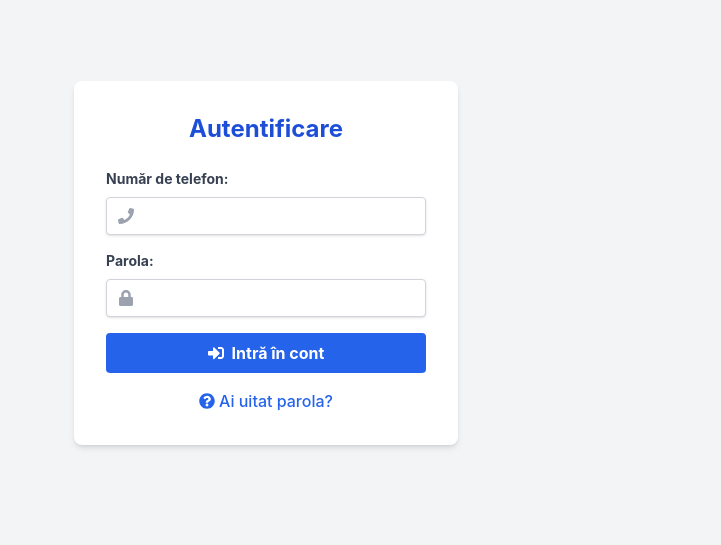
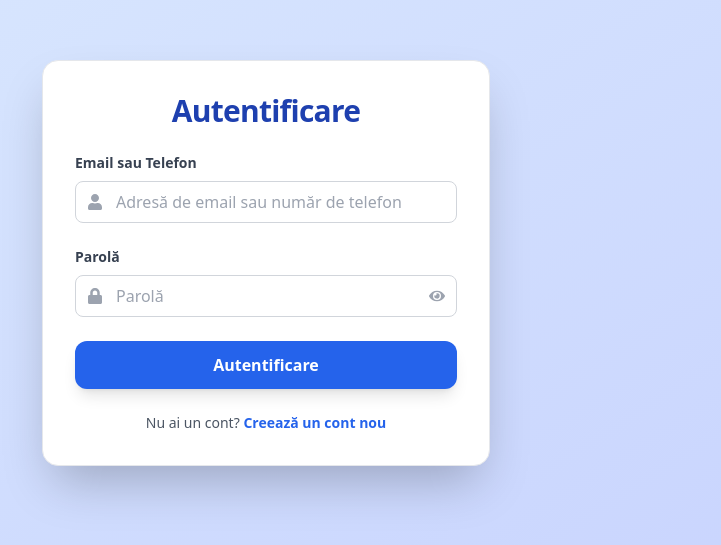
Before and after one commit to NakaRO96/aplicatie-evidenta-frontend, a React (Create React App) app: page /login in a window 1280 px wide. Shown: the part 137-682 px from the top of the page, without its empty margins (374-1095 px from the left). Built offline with nearby package versions, Linux system fonts and the light colour scheme.

Commit message:
actualizare cronometru

```diff
--- a/src/pages/CreateAccountPage.js
+++ b/src/pages/CreateAccountPage.js
@@ -2,14 +2,15 @@ import React, { useState } from 'react';
 import { Link, useNavigate } from 'react-router-dom';
 import axios from 'axios';
 import { useAuth } from '../context/AuthContext';
-import { toast } from 'react-toastify'; // NOU: Importă funcția toast
-import { FaUser, FaPhone, FaLock, FaUserPlus, FaArrowLeft } from 'react-icons/fa'; // NOU: Importă iconițele necesare
+import { toast } from 'react-toastify';
+import { FaUser, FaPhone, FaLock, FaUserPlus, FaArrowLeft, FaEye, FaEyeSlash } from 'react-icons/fa'; // NOU: FaEye, FaEyeSlash
 
 function CreateAccountPage() {
   const [name, setName] = useState('');
   const [phoneNumber, setPhoneNumber] = useState('');
   const [password, setPassword] = useState('');
   const [role, setRole] = useState('client');
+  const [showPassword, setShowPassword] = useState(false); // NOU: Stare pentru vizibilitatea parolei
   // Eliminat: const [message, setMessage] = useState('');
   // Eliminat: const [error, setError] = useState('');
   const navigate = useNavigate();
@@ -23,7 +24,7 @@ function CreateAccountPage() {
     // Eliminat: setError('');
 
     if (!name || !phoneNumber || !password) {
-      toast.error('Te rog să completezi toate câmpurile.'); // MODIFICAT
+      toast.error('Te rog să completezi toate câmpurile.');
       return;
     }
 
@@ -39,7 +40,7 @@ function CreateAccountPage() {
           Authorization: `Bearer ${token}`
         }
       });
-      toast.success(res.data.msg || 'Contul a fost creat cu succes!'); // MODIFICAT
+      toast.success(res.data.msg || 'Contul a fost creat cu succes!');
       setName('');
       setPhoneNumber('');
       setPassword('');
@@ -50,11 +51,11 @@ function CreateAccountPage() {
       if (err.response && err.response.status === 401) {
         logout();
         navigate('/login');
-        toast.error('Sesiunea a expirat. Te rugăm să te autentifici din nou ca admin.'); // MODIFICAT
+        toast.error('Sesiunea a expirat. Te rugăm să te autentifici din nou ca admin.');
       } else if (err.response && err.response.status === 400 && err.response.data.msg) {
-        toast.error(err.response.data.msg); // MODIFICAT
+        toast.error(err.response.data.msg);
       } else {
-        toast.error('A apărut o eroare la crearea contului.'); // MODIFICAT
+        toast.error('A apărut o eroare la crearea contului.');
       }
     }
   };
@@ -64,58 +65,65 @@ function CreateAccountPage() {
       <div className="bg-white p-6 sm:p-8 rounded-2xl shadow-xl w-full max-w-lg border border-blue-100">
         <h2 className="text-3xl sm:text-4xl font-extrabold text-center mb-6 text-blue-800 tracking-tight">Creează Cont Nou</h2>
         <form onSubmit={handleSubmit} className="space-y-5">
-          <div className="relative"> {/* NOU: Adăugat relative */}
+          <div className="relative">
             <label htmlFor="name" className="block text-gray-700 text-base font-semibold mb-1">
               Nume Prenume:
             </label>
-            <div className="relative"> {/* NOU: Adăugat relative pentru iconiță */}
+            <div className="relative">
               <span className="absolute inset-y-0 left-0 pl-3 flex items-center text-gray-400">
-                <FaUser /> {/* NOU: Iconiță */}
+                <FaUser />
               </span>
               <input
                 type="text"
                 id="name"
-                className="w-full px-4 py-2 pl-10 border border-gray-300 rounded-lg focus:outline-none focus:ring-3 focus:ring-blue-400 transition-all duration-200 shadow-sm" // MODIFICAT: Adăugat pl-10
+                className="w-full px-4 py-2 pl-10 border border-gray-300 rounded-lg focus:outline-none focus:ring-3 focus:ring-blue-400 transition-all duration-200 shadow-sm"
                 value={name}
                 onChange={(e) => setName(e.target.value)}
                 required
               />
             </div>
           </div>
-          <div className="relative"> {/* NOU: Adăugat relative */}
+          <div className="relative">
             <label htmlFor="phoneNumber" className="block text-gray-700 text-base font-semibold mb-1">
               Număr de telefon:
             </label>
-            <div className="relative"> {/* NOU: Adăugat relative pentru iconiță */}
+            <div className="relative">
               <span className="absolute inset-y-0 left-0 pl-3 flex items-center text-gray-400">
-                <FaPhone /> {/* NOU: Iconiță */}
+                <FaPhone />
               </span>
               <input
-                type="text"
+                type="tel" // MODIFICAT: Tip "tel" pentru tastatura numerică pe mobil
                 id="phoneNumber"
-                className="w-full px-4 py-2 pl-10 border border-gray-300 rounded-lg focus:outline-none focus:ring-3 focus:ring-blue-400 transition-all duration-200 shadow-sm" // MODIFICAT: Adăugat pl-10
+                className="w-full px-4 py-2 pl-10 border border-gray-300 rounded-lg focus:outline-none focus:ring-3 focus:ring-blue-400 transition-all duration-200 shadow-sm"
                 value={phoneNumber}
                 onChange={(e) => setPhoneNumber(e.target.value)}
                 required
               />
             </div>
           </div>
-          <div className="relative"> {/* NOU: Adăugat relative */}
+          <div className="relative">
             <label htmlFor="password" className="block text-gray-700 text-base font-semibold mb-1">
               Parola inițială:
             </label>
-            <div className="relative"> {/* NOU: Adăugat relative pentru iconiță */}
+            <div className="relative">
               <span className="absolute inset-y-0 left-0 pl-3 flex items-center text-gray-400">
-                <FaLock /> {/* NOU: Iconiță */}
+                <FaLock />
               </span>
               <input
-                type="password"
+                type={showPassword ? 'text' : 'password'} // NOU: Tip dinamic pentru vizibilitatea parolei
                 id="password"
-                className="w-full px-4 py-2 pl-10 border border-gray-300 rounded-lg focus:outline-none focus:ring-3 focus:ring-blue-400 transition-all duration-200 shadow-sm" // MODIFICAT: Adăugat pl-10
+                className="w-full px-4 py-2 pl-10 pr-10 border border-gray-300 rounded-lg focus:outline-none focus:ring-3 focus:ring-blue-400 transition-all duration-200 shadow-sm"
                 value={password}
                 onChange={(e) => setPassword(e.target.value)}
                 required
               />
+              <button
+                type="button"
+                onClick={() => setShowPassword(!showPassword)} // NOU: Toggle vizibilitate
+                className="absolute inset-y-0 right-0 top-0 pr-3 flex items-center text-gray-400 hover:text-blue-500 transition-colors duration-200 focus:outline-none h-full" // Ajustat h-full
+              >
+                {showPassword ? <FaEyeSlash /> : <FaEye />}
+              </button>
             </div>
           </div>
           <div>
@@ -132,22 +140,20 @@ function CreateAccountPage() {
               <option value="admin">Administrator</option>
             </select>
           </div>
-          {/* Eliminat: {error && <p className="text-red-600 text-sm font-medium mt-4 text-center">{error}</p>} */}
-          {/* Eliminat: {message && <p className="text-green-600 text-sm font-medium mt-4 text-center">{message}</p>} */}
           <button
             type="submit"
-            className="bg-blue-600 hover:bg-blue-700 active:bg-blue-800 text-white font-bold py-3 px-4 rounded-xl focus:outline-none focus:shadow-outline w-full transition-all duration-300 shadow-md hover:shadow-lg mt-5 flex items-center justify-center gap-2" // MODIFICAT: Adăugat flex, items-center, justify-center, gap-2
+            className="bg-blue-600 hover:bg-blue-700 active:bg-blue-800 text-white font-bold py-3 px-4 rounded-xl focus:outline-none focus:shadow-outline w-full transition-all duration-300 shadow-md hover:shadow-lg mt-5 flex items-center justify-center gap-2"
           >
-            <FaUserPlus /> {/* NOU: Iconiță */}
+            <FaUserPlus />
             Creează Cont
           </button>
         </form>
         <div className="mt-6 text-center">
           <Link
             to="/admin"
-            className="inline-flex items-center text-blue-700 hover:text-blue-900 font-semibold transition-colors duration-200 text-base group gap-2" // MODIFICAT: Adăugat gap-2
+            className="inline-flex items-center text-blue-700 hover:text-blue-900 font-semibold transition-colors duration-200 text-base group gap-2"
           >
-            <FaArrowLeft className="transform group-hover:-translate-x-1 transition-transform duration-200" /> {/* NOU: Iconiță */}
+            <FaArrowLeft className="transform group-hover:-translate-x-1 transition-transform duration-200" />
             Înapoi la Panoul Administrator
           </Link>
         </div>
--- a/src/pages/LoginPage.js
+++ b/src/pages/LoginPage.js
@@ -1,91 +1,106 @@
 import React, { useState } from 'react';
-import { useNavigate, Link } from 'react-router-dom';
+import { Link, useNavigate } from 'react-router-dom';
+import axios from 'axios';
+import { toast } from 'react-toastify';
 import { useAuth } from '../context/AuthContext';
-import { toast } from 'react-toastify';
-import { FaPhone, FaLock, FaSignInAlt, FaQuestionCircle } from 'react-icons/fa'; // NOU: Importă iconițele necesare
+import { FaLock, FaUser, FaEye, FaEyeSlash } from 'react-icons/fa'; // NOU: FaLock, FaEye, FaEyeSlash
 
 function LoginPage() {
-  const [phoneNumber, setPhoneNumber] = useState('');
-  const [password, setPassword] = useState('');
+  const [formData, setFormData] = useState({
+    emailOrPhone: '',
+    password: '',
+  });
+  const [showPassword, setShowPassword] = useState(false); // NOU: Stare pentru vizibilitatea parolei
+  const { login } = useAuth();
   const navigate = useNavigate();
-  const { login } = useAuth();
 
-  const handleSubmit = async (e) => {
+  const BACKEND_URL = 'https://aplicatie-evidenta-backend.onrender.com';
+
+  const handleChange = (e) => {
+    setFormData({ ...formData, [e.target.name]: e.target.value });
+  };
+
+  const handleLogin = async (e) => {
     e.preventDefault();
+    try {
+      const res = await axios.post(`${BACKEND_URL}/api/users/login`, formData);
+      login(res.data.token, res.data.user);
+      toast.success('Autentificare reușită!');
 
-    if (!phoneNumber || !password) {
-      toast.error('Te rog să introduci numărul de telefon și parola.');
-      return;
-    }
-
-    const result = await login(phoneNumber, password);
-    if (result.success) {
-      if (result.role === 'admin') {
+      if (res.data.user.role === 'admin') {
         navigate('/admin');
       } else {
         navigate('/client');
       }
-      toast.success('Autentificare reușită!');
-    } else {
-      toast.error(result.error || 'Autentificare eșuată. Verifică credențialele.');
+    } catch (err) {
+      console.error('Eroare de autentificare:', err.response.data);
+      toast.error(err.response?.data?.msg || 'Eroare la autentificare. Verifică datele.');
     }
   };
 
   return (
-    <div className="min-h-screen flex items-center justify-center bg-gray-100 p-4">
-      <div className="bg-white p-8 rounded-lg shadow-md w-full max-w-sm">
-        <h2 className="text-2xl font-bold text-center mb-6 text-blue-700">Autentificare</h2>
-        <form onSubmit={handleSubmit} className="space-y-4">
-          <div className="relative"> {/* MODIFICAT: Adăugat `relative` */}
-            <label htmlFor="phoneNumber" className="block text-gray-700 text-sm font-bold mb-2">
-              Număr de telefon:
+    <div className="min-h-screen flex items-center justify-center bg-gradient-to-br from-blue-100 to-indigo-200 p-4 font-sans antialiased">
+      <div className="w-full max-w-md bg-white p-8 rounded-2xl shadow-2xl border border-gray-200">
+        <h1 className="text-3xl font-extrabold text-center text-blue-800 mb-6 tracking-tight">
+          Autentificare
+        </h1>
+        <form onSubmit={handleLogin} className="space-y-6">
+          <div className="relative">
+            <label className="block text-gray-700 text-sm font-semibold mb-2" htmlFor="emailOrPhone">
+              Email sau Telefon
             </label>
-            <div className="relative">
-              <span className="absolute inset-y-0 left-0 pl-3 flex items-center text-gray-400">
-                <FaPhone /> {/* NOU: Iconița pentru numărul de telefon */}
+            <span className="absolute inset-y-0 left-0 top-7 pl-3 flex items-center text-gray-400">
+              <FaUser />
             </span>
             <input
               type="text"
-                id="phoneNumber"
-                className="shadow appearance-none border border-gray-300 rounded w-full py-2 pl-10 pr-3 text-gray-700 leading-tight focus:outline-none focus:shadow-outline focus:ring-2 focus:ring-blue-500" // MODIFICAT: Adăugat `pl-10` pentru spațiu
-                value={phoneNumber}
-                onChange={(e) => setPhoneNumber(e.target.value)}
+              id="emailOrPhone"
+              name="emailOrPhone"
+              value={formData.emailOrPhone}
+              onChange={handleChange}
+              className="w-full px-4 py-2 pl-10 rounded-lg border border-gray-300 focus:outline-none focus:ring-3 focus:ring-blue-400 transition-all duration-200"
+              placeholder="Adresă de email sau număr de telefon"
               required
             />
           </div>
-          </div>
-          <div className="relative"> {/* MODIFICAT: Adăugat `relative` */}
-            <label htmlFor="password" className="block text-gray-700 text-sm font-bold mb-2">
-              Parola:
+          <div className="relative">
+            <label className="block text-gray-700 text-sm font-semibold mb-2" htmlFor="password">
+              Parolă
             </label>
-            <div className="relative">
-              <span className="absolute inset-y-0 left-0 pl-3 flex items-center text-gray-400">
-                <FaLock /> {/* NOU: Iconița pentru parolă */}
+            <span className="absolute inset-y-0 left-0 top-7 pl-3 flex items-center text-gray-400">
+              <FaLock /> {/* NOU: Iconița de lacăt */}
             </span>
             <input
-                type="password"
+              type={showPassword ? 'text' : 'password'} // NOU: Tip dinamic
               id="password"
-                className="shadow appearance-none border border-gray-300 rounded w-full py-2 pl-10 pr-3 text-gray-700 leading-tight focus:outline-none focus:shadow-outline focus:ring-2 focus:ring-blue-500" // MODIFICAT: Adăugat `pl-10` pentru spațiu
-                value={password}
-                onChange={(e) => setPassword(e.target.value)}
+              name="password"
+              value={formData.password}
+              onChange={handleChange}
+              className="w-full px-4 py-2 pl-10 pr-10 rounded-lg border border-gray-300 focus:outline-none focus:ring-3 focus:ring-blue-400 transition-all duration-200"
+              placeholder="Parolă"
               required
             />
-            </div>
+            <button
+              type="button"
+              onClick={() => setShowPassword(!showPassword)} // NOU: Toggle vizibilitate
+              className="absolute inset-y-0 right-0 top-7 pr-3 flex items-center text-gray-400 hover:text-blue-500 transition-colors duration-200 focus:outline-none"
+            >
+              {showPassword ? <FaEyeSlash /> : <FaEye />} {/* NOU: Iconița ochi */}
+            </button>
           </div>
           <button
             type="submit"
-            className="bg-blue-600 hover:bg-blue-700 text-white font-bold py-2 px-4 rounded focus:outline-none focus:shadow-outline w-full transition duration-200 flex items-center justify-center gap-2" // MODIFICAT: Adăugat `flex items-center justify-center gap-2`
+            className="w-full bg-blue-600 text-white py-3 rounded-xl font-semibold hover:bg-blue-700 active:bg-blue-800 transition-all duration-300 shadow-lg hover:shadow-xl"
           >
-            <FaSignInAlt /> {/* NOU: Iconița pentru butonul de login */}
-            Intră în cont
+            Autentificare
           </button>
         </form>
-        <div className="mt-4 text-center">
-          <Link to="/forgot-password" className="text-blue-600 hover:underline font-medium flex items-center justify-center gap-1"> {/* MODIFICAT: Adăugat `flex items-center justify-center gap-1` */}
-            <FaQuestionCircle /> {/* NOU: Iconița pentru link-ul de parolă uitată */}
-            Ai uitat parola?
+        <p className="mt-6 text-center text-gray-600 text-sm">
+          Nu ai un cont?{' '}
+          <Link to="/create-account" className="text-blue-600 font-semibold hover:underline">
+            Creează un cont nou
           </Link>
-        </div>
+        </p>
       </div>
     </div>
   );
```
Also changed, not shown: src/components/CourseTimer.js (+34 -28 lines), src/pages/ClientDashboard.js (+6 -3 lines). Lines whose indentation alone changed are shown as unchanged.
